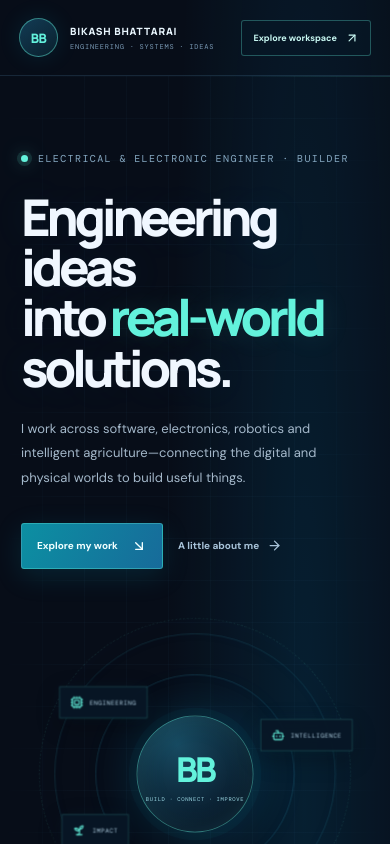
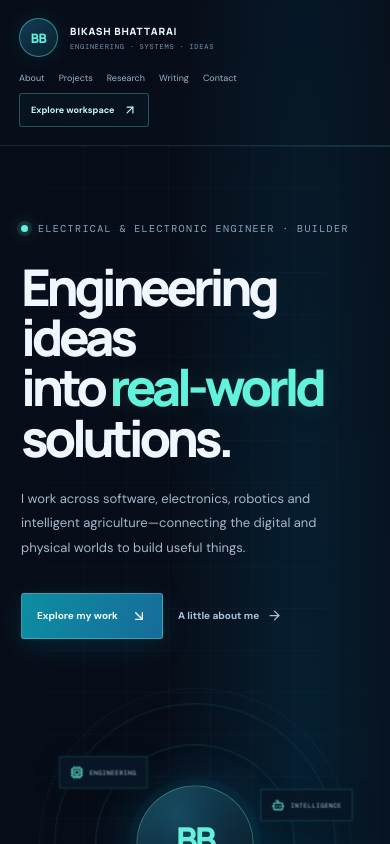
Before and after one commit to bikash-ananda/personal-webpage, a Next.js app: page / in a window 390 px wide. Shown: the top 844 px of the page. Built offline with nearby package versions, Linux system fonts and the light colour scheme.

Commit message:
fix(public): keep page navigation visible on mobile

```diff
--- a/src/app/globals.css
+++ b/src/app/globals.css
@@ -440,3 +440,14 @@ body{background:radial-gradient(ellipse at 78% -14%,rgba(87,173,185,.18),transpa
 .public-page-footer{padding-top:45px}
 @media(max-width:900px){.public-subpage .portfolio-nav-links{gap:10px}.public-subpage .portfolio-nav-links>a:not(.portfolio-nav-cta){font-size:9px}}
 @media(max-width:650px){.public-subpage .portfolio-nav{align-items:flex-start;gap:18px}.public-subpage .portfolio-nav-links{justify-content:flex-end;flex-wrap:wrap;gap:9px 12px}.public-subpage .portfolio-nav-links>a:not(.portfolio-nav-cta){font-size:8px}.public-page-hero{padding-top:70px}.public-back-link{margin-bottom:35px}.public-page-cards{grid-template-columns:1fr;padding-bottom:55px}.public-page-cards .portfolio-project{min-height:0}.public-page-note{padding-bottom:60px}}
+
+
+/* Keep public page navigation available on narrow screens */
+@media(max-width:900px){.portfolio-nav-links{gap:15px}}
+@media(max-width:650px){
+ .portfolio-nav{align-items:flex-start;flex-wrap:wrap;gap:15px}
+ .portfolio-nav-links{width:100%;justify-content:flex-start;flex-wrap:wrap;gap:9px 14px}
+ .portfolio-nav-links>a:not(.portfolio-nav-cta){display:inline-flex;font-size:9px}
+ .portfolio-nav-cta{padding:9px 11px}
+ .public-subpage .portfolio-nav-links{width:100%;justify-content:flex-start}
+}
```
